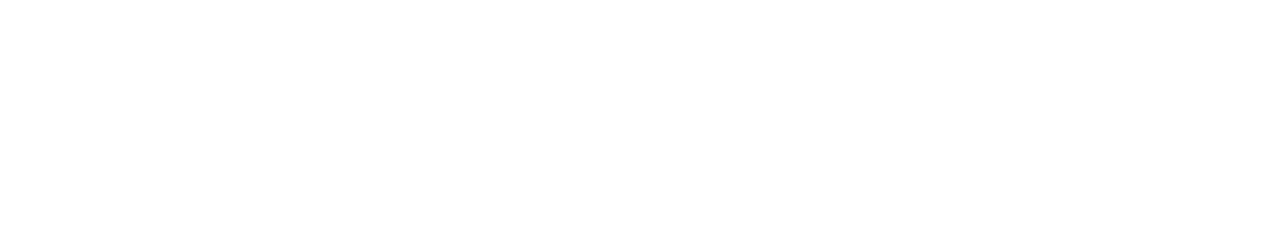
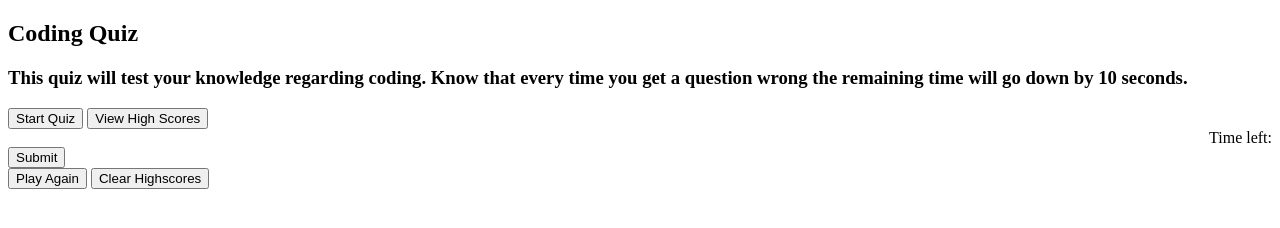
Before and after one commit to ALiteralWaffle/Module-4-Challenge, a plain HTML site: page index.html in a window 1280 px wide. Drawn offline with Linux system fonts and the light colour scheme.

Commit message:
Added text and buttons

```diff
--- a/assets/css/style.css
+++ b/assets/css/style.css
@@ -0,0 +1,7 @@
+#quiz-start {
+    text-align: center;
+}
+
+#timer {
+    text-align: right;
+}
--- a/index.html
+++ b/index.html
@@ -1,11 +1,39 @@
 
 <!DOCTYPE html>
-<html lang="en">
+<html lang='en'>
 <head>
-    <meta charset="UTF-8">
-    <meta name="viewport" content="width=device-width, initial-scale=1.0">
+    <meta charset='UTF-8'>
+    <meta name='viewport' content='width=device-width, initial-scale=1.0'>
     <title>Code Quiz</title>
-    <link rel="stylesheet" href="assets\css\style.css">
+    <link rel='stylesheet' href='assets\css\style.css'>
 </head>
 
+<body>
+    <script src='script.js'></script>
+    <div class='container'>
+
+        <div id='quiz-open'>
+            <h2>Coding Quiz</h2>
+            <h3>This quiz will test your knowledge regarding coding. Know that every time you get a question wrong the remaining time will go down by 10 seconds.</h3>
+            <button id='quiz-start'>Start Quiz</button>
+            <button id='high-score'>View High Scores</button>
+        </div>
+
+        <div id='quiz'>
+            <div id='timer'>Time left: </div>
+
+        </div>
+
+        <div id='quiz-end'>
+            <div id='final-score'>
+                <button id='submit-score'>Submit </button>
+            </div>
+        </div>
+
+        <div id='restart'>
+            <button id='playAgain' onclick='replayQuiz()'>Play Again</button>
+            <button id='clearHighscore' onclick='clearScore()'>Clear Highscores</button>
+        </div>
+    </div>
+</body>
 </html>
```
Also changed, not shown: assets/js/script.js (+29 -0 lines).
